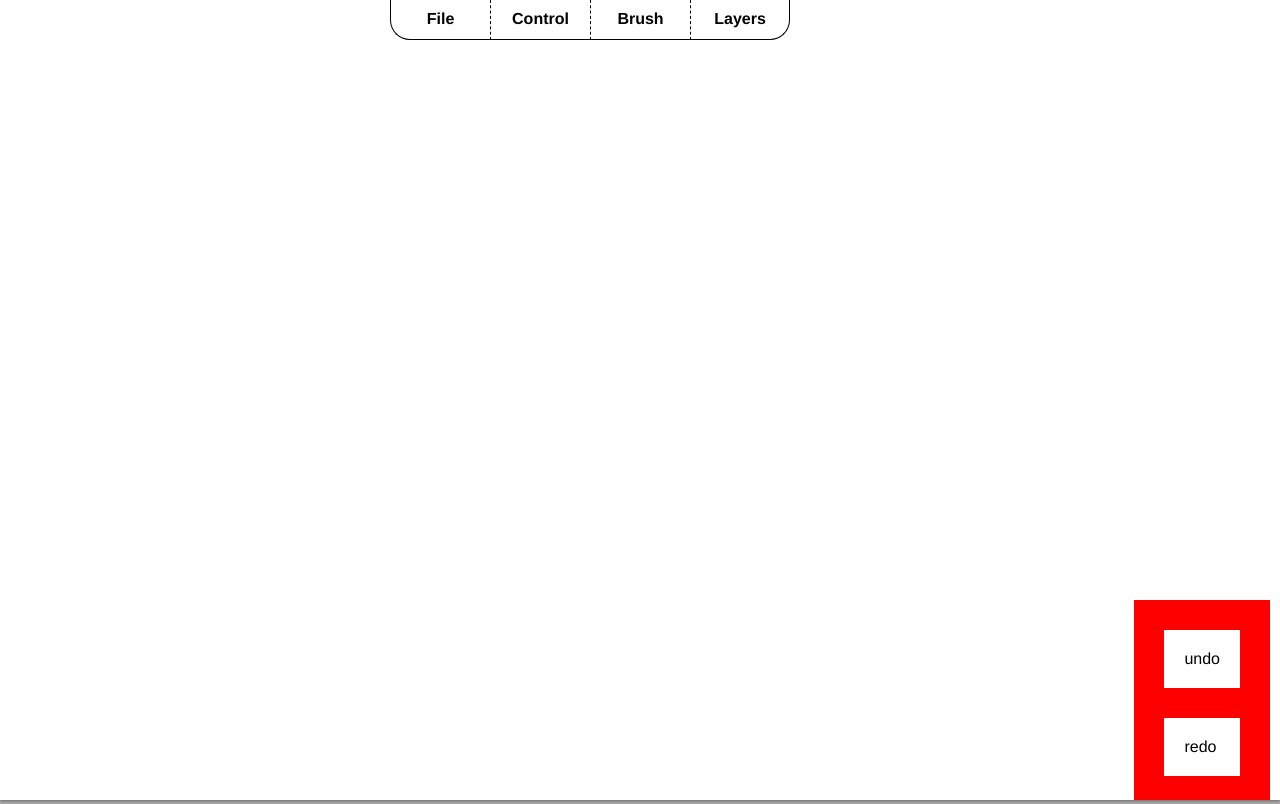
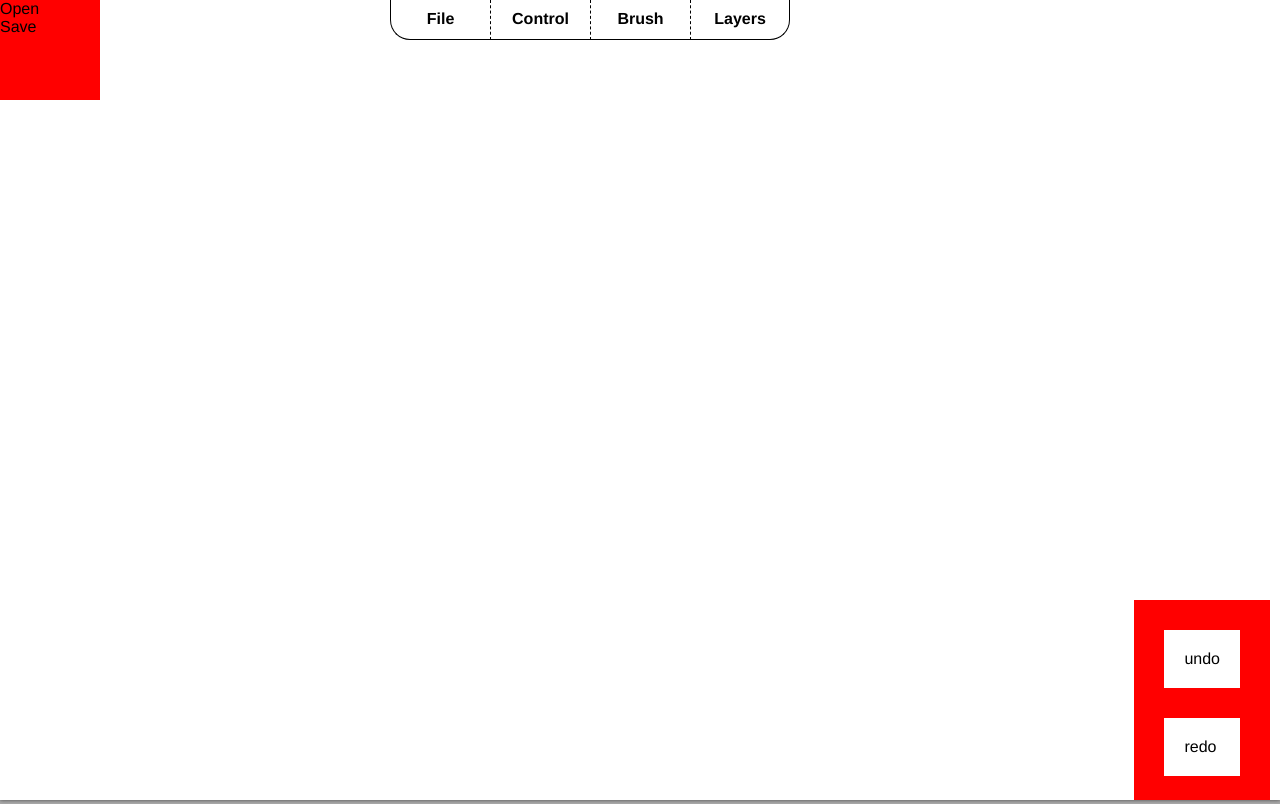
Before and after one commit to plachenko/flipslide_old, a Vue app: page / in a window 1280 px wide. Built offline with nearby package versions, Linux system fonts and the light colour scheme.

Commit message:
initial io implementation

```diff
--- a/src/App.vue
+++ b/src/App.vue
@@ -1,7 +1,7 @@
 <template>
   <div id="app" onresize="resizer()">
     <div id="topContainer">
-      <div class="btn">File</div>
+      <div class="btn" @click="visible.io = !visible.io">File</div>
       <div class="btn" @click="visible.control = !visible.control; center">Control</div>
       <div class="btn" @click="sizeLeft">Brush</div>
       <div class="btn" @click="sizeRight">Layers</div>
@@ -16,9 +16,8 @@
       <layer @changeLayer="changeLayer" />
     </div>
 
-    <div>
-      <history />
-    </div>
+    <io v-show="visible.io" />
+    <history />
 
     <div ref="can" :style="{transform: 'translate('+translate.x1+'px,'+translate.y1+'px) rotate('+rotation+'deg'+') scale('+scale+')'}" id="canvas-container">
       <div v-show="!visible.control">
@@ -41,6 +40,7 @@ import FSControl from './components/FSControl'
 import layer from './components/interface/layer'
 import brush from './components/interface/brush'
 import history from './components/interface/history'
+import io from './components/interface/io'
 
 import FSLayer from './components/FSLayer'
 import FSMouseCap from './components/FSMouseCap'
@@ -53,7 +53,8 @@ export default {
     FSMouseCap,
     layer,
     brush,
-    history
+    history,
+    io
   },
   mounted(){
     this.canvas_container = this.$refs.can
@@ -112,7 +113,8 @@ export default {
       visible: {
         control: false,
         layers: true,
-        brush: true
+        brush: true,
+        io: true
       },
       temp_scale: 0,
       setRotate: 0,
--- /dev/null
+++ b/src/components/interface/io.vue
@@ -0,0 +1,57 @@
+<template>
+  <div id="ioMenu">
+    <div @click="open">Open</div>
+
+    <form action="#" ref="fileInp">
+    </form>
+    <input id="file" type="file" ref="file" />
+
+    <div @click="save">Save</div>
+  </div>
+</template>
+<script>
+export default {
+  name: 'io',
+  data() {
+    return{
+      file: null
+    }
+  },
+  watch: {
+    file(e){
+      console.log(e)
+    }
+  },
+  methods: {
+    open(){
+      let _inputF = this.$refs.fileInp
+      let _input = this.$refs.file
+      let _img
+
+      _input.click()
+      this.file = _input.files[0]
+      window.setTimeout(()=>{
+        console.log(_img)
+      }, 3000)
+    },
+    save(){
+
+    }
+  }
+}
+</script>
+<style>
+#file{
+  display: none;
+}
+#ioMenu{
+  position: absolute;
+  z-index: 9999;
+  position: absolute;
+  top: 0px;
+  left: 0px;
+  width: 100px;
+  height: 100px;
+  background-color: #F00;
+}
+</style>
```
